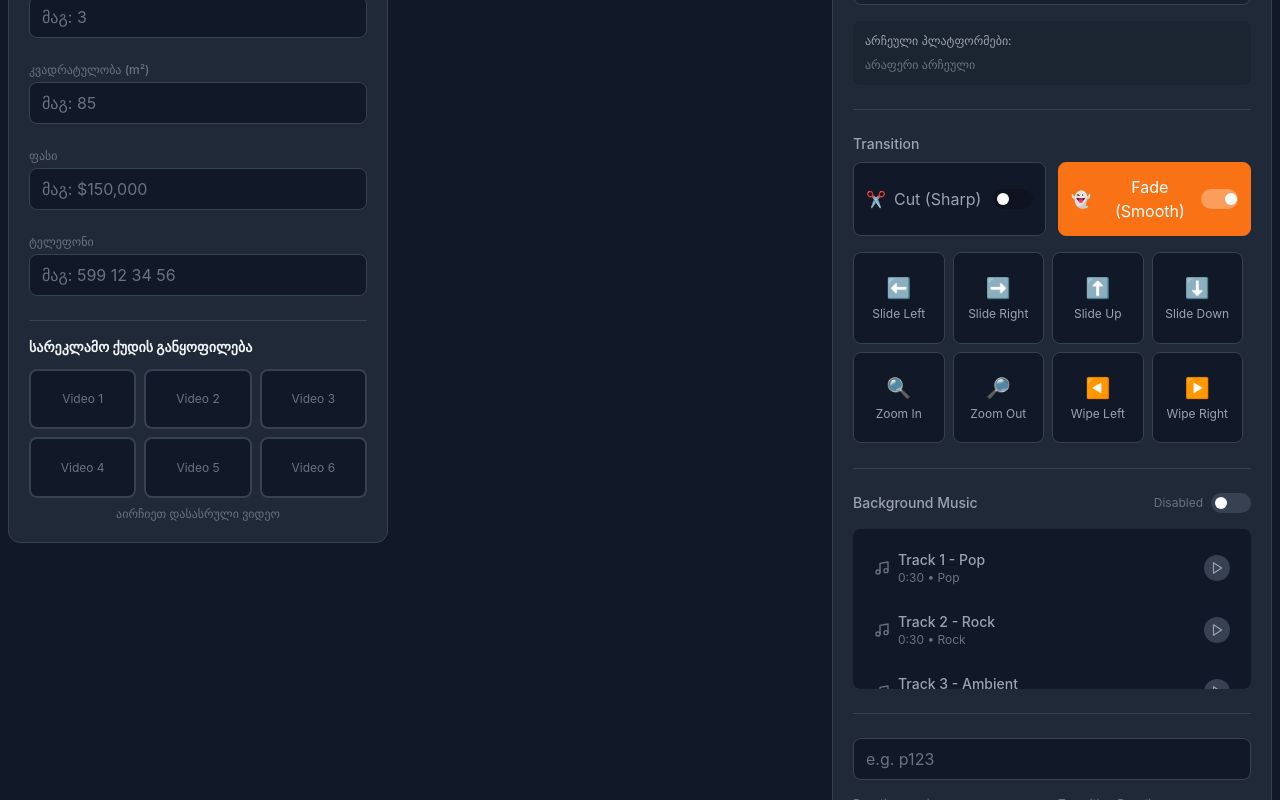
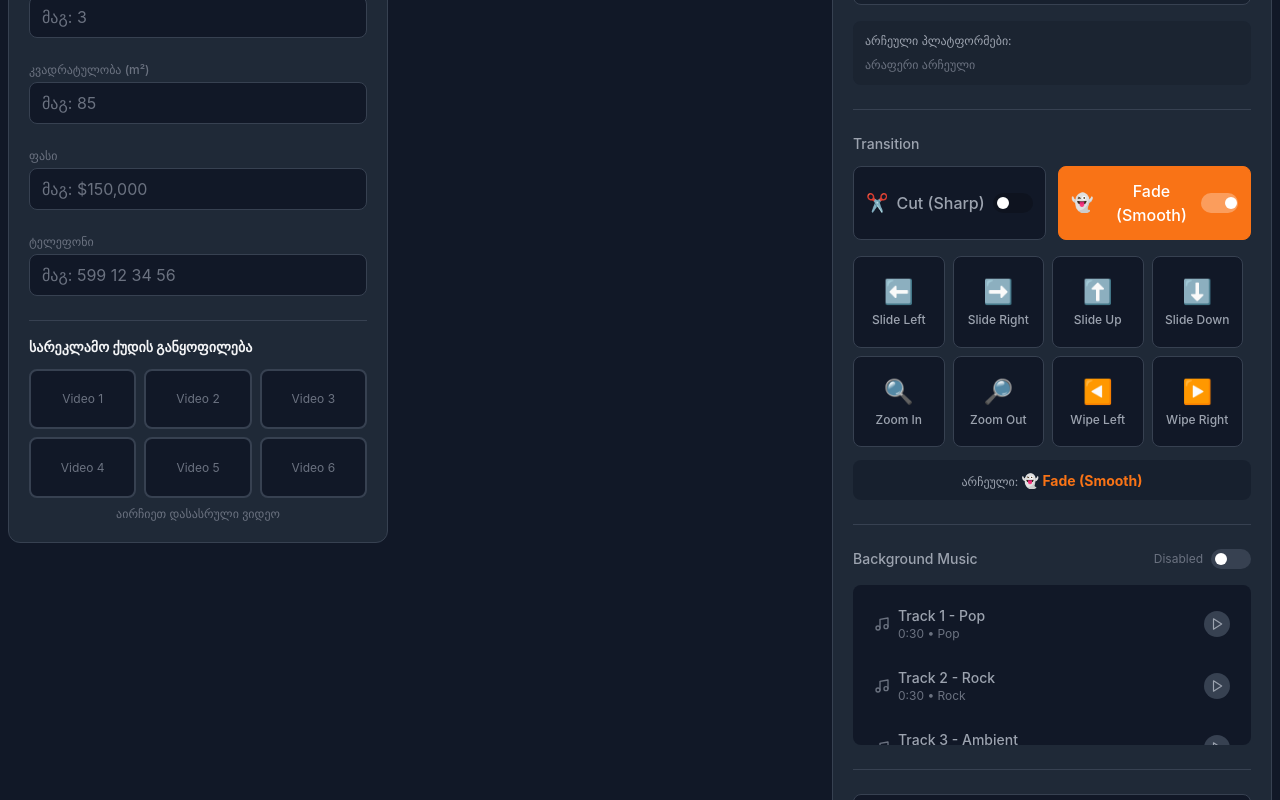
Before and after one commit to vachnadzeai-INDAHAUS/LVIds, a React (Vite) app: page /#/ in a window 1280 px wide. Shown: the part 500-1300 px from the top of the page. Built offline with nearby package versions, Linux system fonts and the light colour scheme.

Commit message:
Add: Hover preview for transitions with glow effects and animations

```diff
--- a/src/pages/Generate.tsx
+++ b/src/pages/Generate.tsx
@@ -82,6 +82,7 @@ const Generate: React.FC = () => {
   const MAX_IMAGES = 100;
   const [files, setFiles] = useState<FileItem[]>([]);
   const [draggedItem, setDraggedItem] = useState<number | null>(null);
+  const [hoveredTransition, setHoveredTransition] = useState<string | null>(null);
   const [settings, setSettings] = useState<JobSettings>({
     fps: 30,
     secondsPerImage: 3.2,
@@ -804,11 +805,20 @@ const Generate: React.FC = () => {
               </div>
             </div>
 
-            {/* Transitions */}
+            {/* Transitions with Hover Preview */}
             <div className="mb-6 border-b border-surface-light pb-6">
-              <label className="block text-sm font-medium text-text-secondary mb-2">
-                {t('generate.transition')}
-              </label>
+              <div className="flex items-center justify-between mb-3">
+                <label className="block text-sm font-medium text-text-secondary">
+                  {t('generate.transition')}
+                </label>
+                {/* Hover Preview Box */}
+                {hoveredTransition && (
+                  <div className="flex items-center space-x-2 text-xs text-primary animate-pulse">
+                    <span>👁️ ნახავ:</span>
+                    <span className="font-bold">{t(`generate.transition_${hoveredTransition}`)}</span>
+                  </div>
+                )}
+              </div>
 
               {/* Basic Switches */}
               <div className="grid grid-cols-2 gap-3 mb-4">
@@ -816,15 +826,21 @@ const Generate: React.FC = () => {
                   <button
                     key={tr.value}
                     onClick={() => setSettings({...settings, transition: tr.value})}
-                    className={`flex items-center justify-between p-3 rounded-lg border transition-all ${
+                    onMouseEnter={() => setHoveredTransition(tr.value)}
+                    onMouseLeave={() => setHoveredTransition(null)}
+                    className={`flex items-center justify-between p-3 rounded-lg border transition-all relative overflow-hidden ${
                       settings.transition === tr.value
                         ? 'bg-primary border-primary text-white'
                         : 'bg-surface-dark border-surface-light text-text-secondary hover:border-primary'
-                    }`}
+                    } ${hoveredTransition === tr.value ? 'ring-2 ring-primary/50' : ''}`}
                   >
-                    <span className="flex items-center">
-                      <span className="mr-2">{tr.icon}</span>
-                      {t(`generate.${tr.labelKey}`)}
+                    {/* Hover Animation Preview */}
+                    {hoveredTransition === tr.value && (
+                      <div className="absolute inset-0 bg-gradient-to-r from-primary/20 to-transparent animate-pulse" />
+                    )}
+                    <span className="flex items-center relative z-10">
+                      <span className="mr-2 text-lg">{tr.icon}</span>
+                      <span className="font-medium">{t(`generate.${tr.labelKey}`)}</span>
                     </span>
                     <div className={`w-10 h-5 rounded-full relative transition-colors ${
                       settings.transition === tr.value ? 'bg-white/30' : 'bg-black/20'
@@ -837,22 +853,45 @@ const Generate: React.FC = () => {
                 ))}
               </div>
 
-              {/* Creative Grid */}
+              {/* Creative Grid with Hover Effects */}
               <div className="grid grid-cols-3 xl:grid-cols-4 gap-2 max-h-48 overflow-y-auto pr-2 custom-scrollbar">
                 {TRANSITIONS.filter(t => t.type === 'creative').map((tr) => (
                   <button
                     key={tr.value}
                     onClick={() => setSettings({...settings, transition: tr.value})}
-                    className={`p-2 rounded-lg text-xs text-center transition-all border flex flex-col items-center justify-center aspect-square ${
+                    onMouseEnter={() => setHoveredTransition(tr.value)}
+                    onMouseLeave={() => setHoveredTransition(null)}
+                    className={`p-2 rounded-lg text-xs text-center transition-all border flex flex-col items-center justify-center aspect-square relative overflow-hidden ${
                       settings.transition === tr.value
                         ? 'bg-primary border-primary text-white'
                         : 'bg-surface-dark border-surface-light text-text-secondary hover:border-primary'
-                    }`}
+                    } ${hoveredTransition === tr.value ? 'scale-105 shadow-lg' : ''}`}
                   >
-                    <span className="block text-xl mb-1">{tr.icon}</span>
-                    <span className="line-clamp-2 leading-tight">{t(`generate.${tr.labelKey}`)}</span>
+                    {/* Hover Glow Effect */}
+                    {hoveredTransition === tr.value && (
+                      <div className="absolute inset-0 bg-gradient-to-br from-primary/30 via-transparent to-primary/10 animate-pulse" />
+                    )}
+                    <span className={`block text-2xl mb-1 relative z-10 transition-transform ${hoveredTransition === tr.value ? 'scale-110' : ''}`}>
+                      {tr.icon}
+                    </span>
+                    <span className="line-clamp-2 leading-tight relative z-10 font-medium">
+                      {t(`generate.${tr.labelKey}`)}
+                    </span>
+                    {/* Preview indicator on hover */}
+                    {hoveredTransition === tr.value && (
+                      <div className="absolute -bottom-1 left-1/2 transform -translate-x-1/2 w-8 h-1 bg-primary rounded-full" />
+                    )}
                   </button>
                 ))}
+              </div>
+
+              {/* Selected Transition Info */}
+              <div className="mt-3 p-2 bg-surface-dark/50 rounded-lg text-center">
+                <span className="text-xs text-text-secondary">არჩეული: </span>
+                <span className="text-sm font-bold text-primary">
+                  {TRANSITIONS.find(t => t.value === settings.transition)?.icon} {' '}
+                  {t(`generate.transition_${settings.transition}`)}
+                </span>
               </div>
             </div>
 
```
